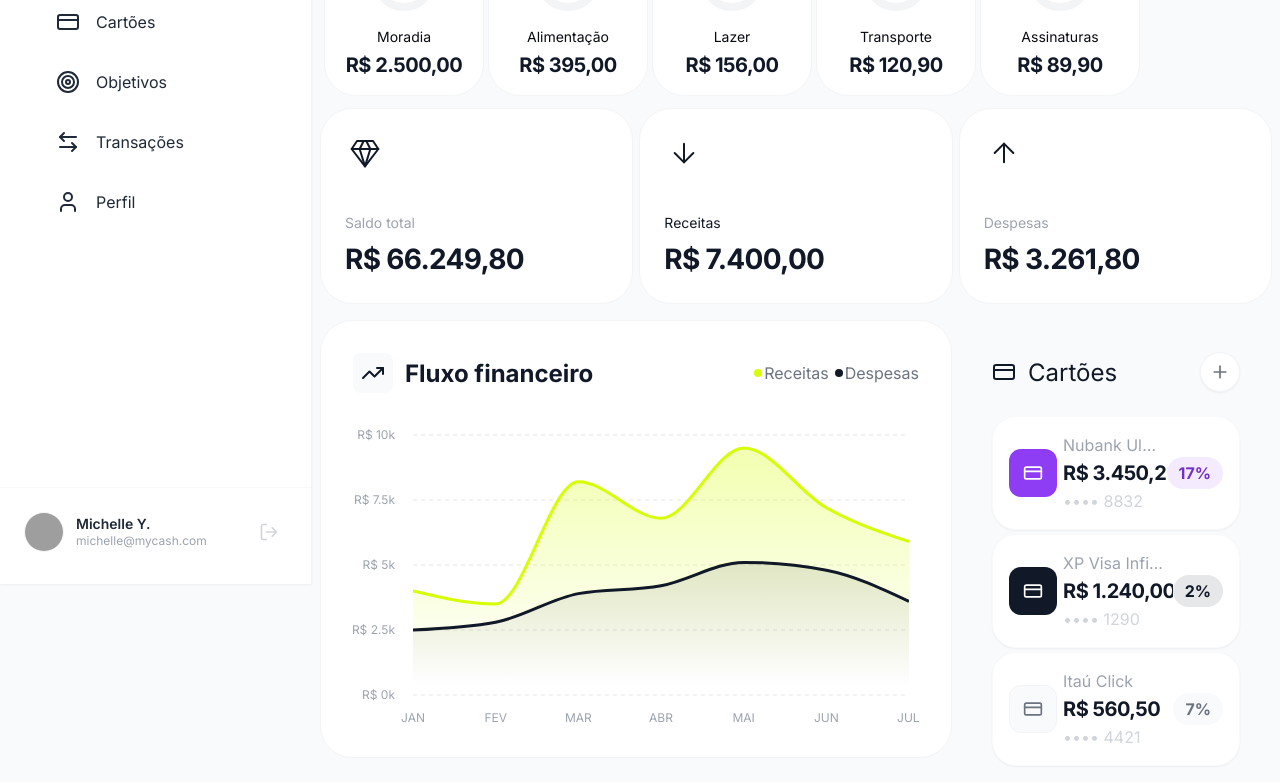
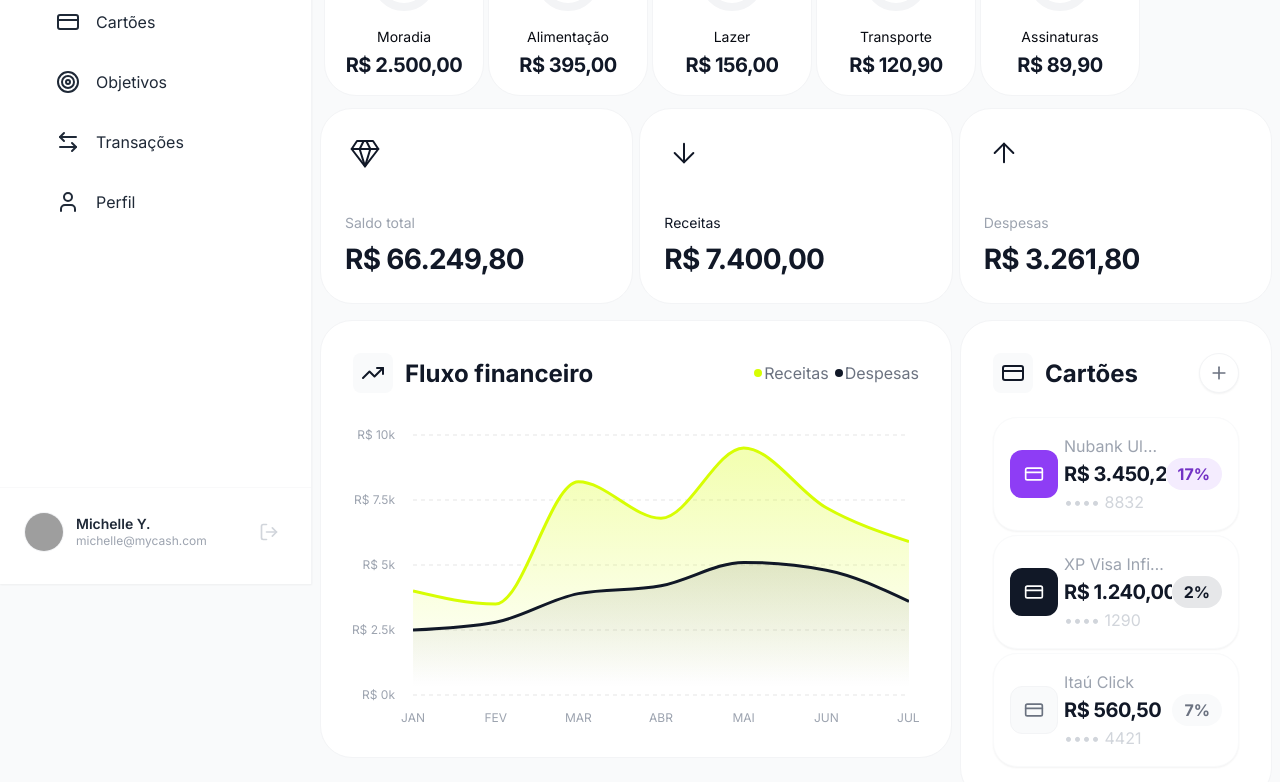
Before and after one commit to miayuyoo/dashboard-mycash, a React (Vite) app: page / in a window 1280 px wide. Shown: the part 216-998 px from the top of the page. Built offline with nearby package versions, Linux system fonts and the light colour scheme; grey boxes are pictures that could not be loaded.

Commit message:
fix(widgets): Standardize CreditCardsWidget styling
- Updated background to white with border (consistent with other cards).
- Styled Header Icon with rounded background block.
- Updated Title typography to Heading/Small Bold.
- Improved hover state consistency for action buttons.

```diff
--- a/src/components/dashboard/widgets/CreditCardsWidget.tsx
+++ b/src/components/dashboard/widgets/CreditCardsWidget.tsx
@@ -63,15 +63,17 @@ export function CreditCardsWidget() {
     };
 
     return (
-        <div className="flex flex-col w-full h-full bg-neutral-100 rounded-32 p-24 md:p-32">
+        <div className="flex flex-col w-full h-full bg-white border border-neutral-200 rounded-32 p-24 md:p-32">
             {/* Header */}
             <div className="flex items-center justify-between mb-24">
                 <div className="flex items-center gap-3">
-                    <CreditCard size={24} className="text-neutral-1000" />
-                    <h3 className="text-heading-sm font-medium text-neutral-1000">Cartões</h3>
+                    <div className="p-8 bg-neutral-100 rounded-lg">
+                        <CreditCard size={24} className="text-neutral-1000" />
+                    </div>
+                    <h3 className="text-heading-sm font-bold text-neutral-1000">Cartões</h3>
                 </div>
                 <button
-                    className="w-10 h-10 rounded-full bg-white border border-neutral-200 flex items-center justify-center hover:bg-neutral-200 transition-colors group shadow-sm"
+                    className="w-10 h-10 rounded-full bg-white border border-neutral-200 flex items-center justify-center hover:bg-neutral-50 transition-colors group shadow-sm"
                     title="Novo cartão"
                 >
                     <Plus size={20} className="text-neutral-600 group-hover:text-neutral-900" />
```
Also changed, not shown: 1 other file (tests, documents, lock files or other folders).
